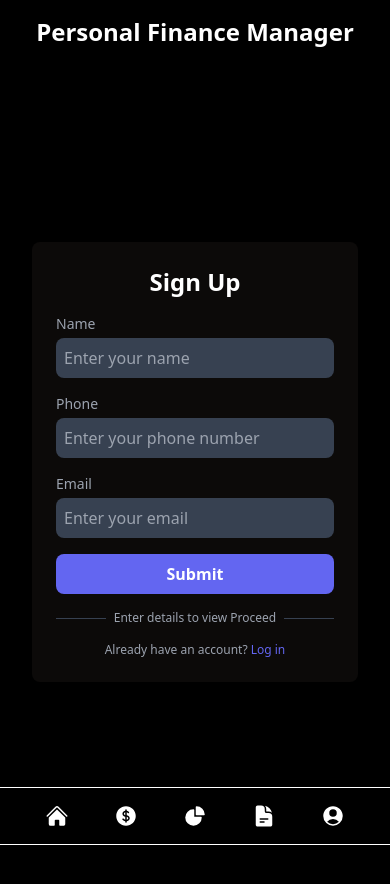
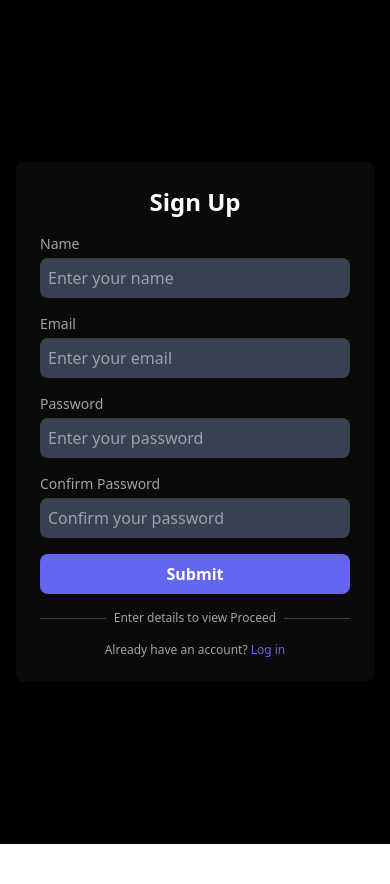
Before and after one commit to Aayush-Duhan/Personal-Finance_manager, a React (Create React App) app in the folder frontend/: page /signup in a window 390 px wide. Shown: the top 884 px of the page. After the commit the page ends 844 px from the top, so only its background shows below. Built offline with nearby package versions, Linux system fonts and the light colour scheme.

Commit message:
Updated Login and SignUp pages

```diff
--- a/frontend/src/App.js
+++ b/frontend/src/App.js
@@ -1,7 +1,7 @@
-import React from 'react';
-import { BrowserRouter as Router, Routes, Route } from 'react-router-dom';
+import React, { useEffect, useState } from 'react';
+import { BrowserRouter as Router, Routes, Route, Navigate, useLocation } from 'react-router-dom';
 import Navbar from './components/Navbar';
-import Sidebar from './components/Sidebar'; // Import Sidebar component
+import Sidebar from './components/Sidebar';
 import Dashboard from './pages/Dashboard';
 import Expenses from './pages/Expenses';
 import Budget from './pages/Budgeting';
@@ -10,29 +10,56 @@ import Login from './pages/auth/login';
 import Signup from './pages/auth/signup';
 
 function App() {
+  const location = useLocation();
+  const [isAuthenticated, setIsAuthenticated] = useState(false);
+
+  useEffect(() => {
+    // Check local storage for login status
+    const loggedInStatus = localStorage.getItem('isLoggedIn');
+    setIsAuthenticated(loggedInStatus === 'true');
+  }, []);
+
+  const isAuthPage = location.pathname === '/login' || location.pathname === '/signup';
+
   return (
-    <Router>
-      {/* Navbar at the top */}
-      <Navbar />
+    <div className="app-container">
+      {/* Redirect to login if not authenticated */}
+      {!isAuthenticated && !isAuthPage && <Navigate to="/login" replace />}
 
+      {/* Show Navbar and Sidebar only if authenticated */}
+      {isAuthenticated && !isAuthPage && <Navbar />}
       <div className="flex">
-        {/* Sidebar positioned on the left on desktop, bottom on mobile */}
-        <Sidebar />
-
-        {/* Main content area with adjusted spacing */}
-        <div className="flex-grow ml-0 md:ml-20 bg-black min-h-screen p-4">
+        {isAuthenticated && !isAuthPage && <Sidebar />}
+        <div className={`flex-grow ${isAuthPage ? '' : 'ml-0 md:ml-20'}`}>
           <Routes>
-            <Route path="/login" element={<Login />} />
-            <Route path="/signup" element={<Signup />} />
-            <Route path="/" element={<Dashboard />} />
-            <Route path="/expenses" element={<Expenses />} />
-            <Route path="/budgeting" element={<Budget />} />
-            <Route path="/reports" element={<Reports />} />
+            <Route
+              path="/login"
+              element={
+                isAuthenticated ? <Navigate to="/" replace /> : <Login />
+              }
+            />
+            <Route
+              path="/signup"
+              element={
+                isAuthenticated ? <Navigate to="/" replace /> : <Signup />
+              }
+            />
+            <Route path="/" element={isAuthenticated ? <Dashboard /> : <Navigate to="/login" replace />} />
+            <Route path="/expenses" element={isAuthenticated ? <Expenses /> : <Navigate to="/login" replace />} />
+            <Route path="/budgeting" element={isAuthenticated ? <Budget /> : <Navigate to="/login" replace />} />
+            <Route path="/reports" element={isAuthenticated ? <Reports /> : <Navigate to="/login" replace />} />
           </Routes>
         </div>
       </div>
+    </div>
+  );
+}
+
+// Wrap App with Router in the main index file if not done already
+export default function AppWithRouter() {
+  return (
+    <Router>
+      <App />
     </Router>
   );
 }
-
-export default App;
--- a/frontend/src/pages/auth/login.js
+++ b/frontend/src/pages/auth/login.js
@@ -1,8 +1,8 @@
 import React from 'react';
-
+import { Link } from 'react-router-dom';
 const Login = () => {
   return (
-    <div className="flex items-center justify-center h-[calc(100vh-80px)] bg-black px-4">
+    <div className="flex items-center justify-center min-h-screen bg-black px-4">
       <div className="w-full max-w-md md:max-w-sm p-6 md:p-8 bg-stone-950 rounded-lg transition-transform transform hover:scale-105 duration-300 ease-in-out">
         <h2 className="text-2xl md:text-3xl font-bold text-white text-center mb-4 md:mb-6">Login</h2>
 
@@ -85,9 +85,9 @@ const Login = () => {
 
         <p className="text-center text-xs md:text-sm text-gray-400 mt-4 md:mt-6">
           Don't have an account?{' '}
-          <a href="#" className="text-indigo-500 hover:underline">
+          <Link to="/signup" className="text-indigo-500 hover:underline">
             Sign up
-          </a>
+          </Link>
         </p>
       </div>
     </div>
--- a/frontend/src/pages/auth/signup.js
+++ b/frontend/src/pages/auth/signup.js
@@ -1,8 +1,9 @@
 import React from 'react';
+import { Link } from 'react-router-dom';
 
 const SignUp = () => {
   return (
-    <div className="flex items-center justify-center h-[calc(100vh-80px)] bg-black px-4">
+    <div className="flex items-center justify-center min-h-screen bg-black px-4">
       <div className="w-full max-w-md md:max-w-sm p-6 md:p-8 bg-stone-950 rounded-lg transition-transform transform hover:scale-105 duration-300 ease-in-out">
         <h2 className="text-2xl md:text-3xl font-bold text-white text-center mb-4 md:mb-6">Sign Up</h2>
 
@@ -21,20 +22,6 @@ const SignUp = () => {
             />
           </div>
 
-          {/* Phone Input */}
-          <div className="space-y-1">
-            <label htmlFor="phone" className="block text-gray-400 text-sm md:text-base">
-              Phone
-            </label>
-            <input
-              type="tel"
-              name="phone"
-              id="phone"
-              placeholder="Enter your phone number"
-              className="w-full p-2 md:p-3 rounded-lg bg-gray-700 text-white focus:ring-2 focus:ring-indigo-500"
-            />
-          </div>
-
           {/* Email Input */}
           <div className="space-y-1">
             <label htmlFor="email" className="block text-gray-400 text-sm md:text-base">
@@ -45,6 +32,34 @@ const SignUp = () => {
               name="email"
               id="email"
               placeholder="Enter your email"
+              className="w-full p-2 md:p-3 rounded-lg bg-gray-700 text-white focus:ring-2 focus:ring-indigo-500"
+            />
+          </div>
+
+          {/* Password Input */}
+          <div className="space-y-1">
+            <label htmlFor="password" className="block text-gray-400 text-sm md:text-base">
+              Password
+            </label>
+            <input
+              type="password"
+              name="password"
+              id="password"
+              placeholder="Enter your password"
+              className="w-full p-2 md:p-3 rounded-lg bg-gray-700 text-white focus:ring-2 focus:ring-indigo-500"
+            />
+          </div>
+
+          {/* Confirm Password Input */}
+          <div className="space-y-1">
+            <label htmlFor="confirmPassword" className="block text-gray-400 text-sm md:text-base">
+              Confirm Password
+            </label>
+            <input
+              type="password"
+              name="confirmPassword"
+              id="confirmPassword"
+              placeholder="Confirm your password"
               className="w-full p-2 md:p-3 rounded-lg bg-gray-700 text-white focus:ring-2 focus:ring-indigo-500"
             />
           </div>
@@ -67,9 +82,9 @@ const SignUp = () => {
 
         <p className="text-center text-xs md:text-sm text-gray-400 mt-4 md:mt-6">
           Already have an account?{' '}
-          <a href="#" className="text-indigo-500 hover:underline">
+          <Link to="/login" className="text-indigo-500 hover:underline">
             Log in
-          </a>
+          </Link>
         </p>
       </div>
     </div>
```
